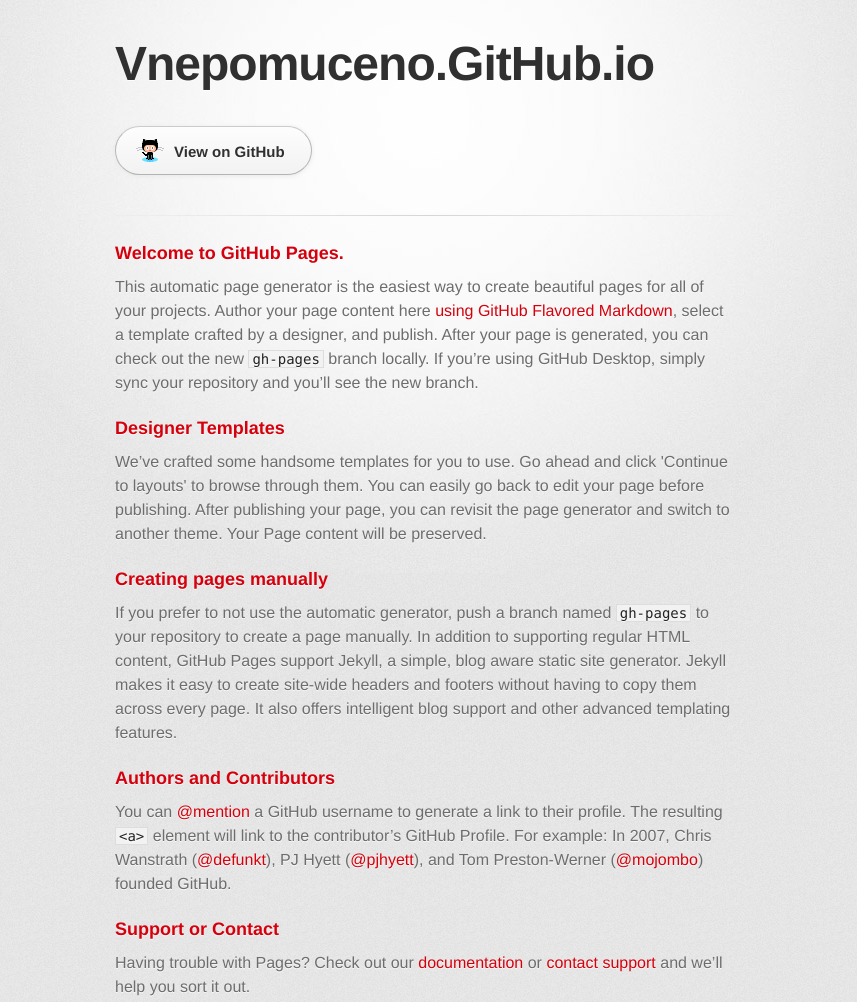
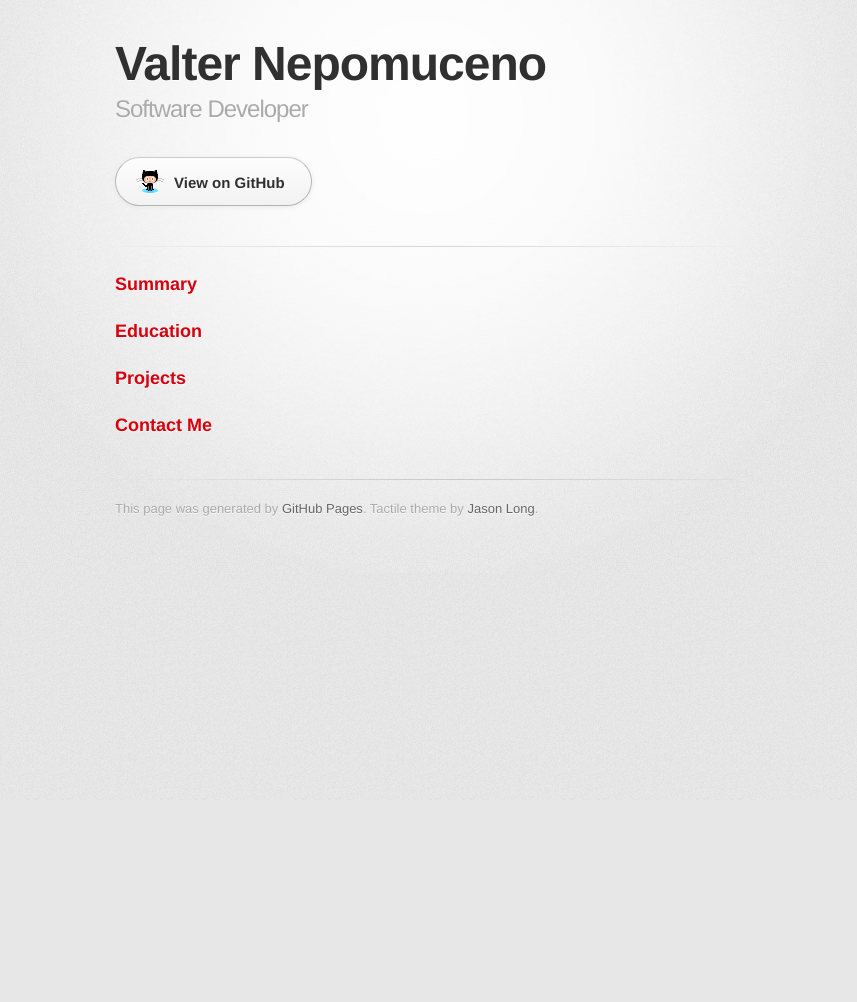
Before and after one commit to Vnepomuceno/vnepomuceno.github.io, a plain HTML site: page index.html in a window 1280 px wide. Shown: the top 1002 px of the page, without its empty margins (215-1072 px from the left). After the commit the page ends 800 px from the top, so only its background shows below. Drawn offline with Linux system fonts and the light colour scheme; a web font is replaced by a local one.

Commit message:
Skeleton website, let's get to it

```diff
--- a/index.html
+++ b/index.html
@@ -10,7 +10,7 @@
     <!--[if lt IE 9]>
     <script src="//html5shiv.googlecode.com/svn/trunk/html5.js"></script>
     <![endif]-->
-    <title>Vnepomuceno.GitHub.io by Vnepomuceno</title>
+    <title>Valter Nepomuceno on GitHub Pages</title>
   </head>
 
   <body>
@@ -18,8 +18,8 @@
       <div class="inner">
 
         <header>
-          <h1>Vnepomuceno.GitHub.io</h1>
-          <h2></h2>
+          <h1>Valter Nepomuceno</h1>
+          <h2>Software Developer</h2>
         </header>
 
         <section id="downloads" class="clearfix">
@@ -30,29 +30,24 @@
 
         <section id="main_content">
           <h3>
-<a id="welcome-to-github-pages" class="anchor" href="#welcome-to-github-pages" aria-hidden="true"><span class="octicon octicon-link"></span></a>Welcome to GitHub Pages.</h3>
+<a id="welcome-to-github-pages" class="anchor" href="#welcome-to-github-pages" aria-hidden="true"><span class="octicon octicon-link"></span></a>Summary</h3>
 
-<p>This automatic page generator is the easiest way to create beautiful pages for all of your projects. Author your page content here <a href="https://guides.github.com/features/mastering-markdown/">using GitHub Flavored Markdown</a>, select a template crafted by a designer, and publish. After your page is generated, you can check out the new <code>gh-pages</code> branch locally. If you’re using GitHub Desktop, simply sync your repository and you’ll see the new branch.</p>
+<p></p>
 
 <h3>
-<a id="designer-templates" class="anchor" href="#designer-templates" aria-hidden="true"><span class="octicon octicon-link"></span></a>Designer Templates</h3>
+<a id="designer-templates" class="anchor" href="#designer-templates" aria-hidden="true"><span class="octicon octicon-link"></span></a>Education</h3>
 
-<p>We’ve crafted some handsome templates for you to use. Go ahead and click 'Continue to layouts' to browse through them. You can easily go back to edit your page before publishing. After publishing your page, you can revisit the page generator and switch to another theme. Your Page content will be preserved.</p>
+<p></p>
 
 <h3>
-<a id="creating-pages-manually" class="anchor" href="#creating-pages-manually" aria-hidden="true"><span class="octicon octicon-link"></span></a>Creating pages manually</h3>
+<a id="creating-pages-manually" class="anchor" href="#creating-pages-manually" aria-hidden="true"><span class="octicon octicon-link"></span></a>Projects</h3>
 
-<p>If you prefer to not use the automatic generator, push a branch named <code>gh-pages</code> to your repository to create a page manually. In addition to supporting regular HTML content, GitHub Pages support Jekyll, a simple, blog aware static site generator. Jekyll makes it easy to create site-wide headers and footers without having to copy them across every page. It also offers intelligent blog support and other advanced templating features.</p>
+<p></p>
 
 <h3>
-<a id="authors-and-contributors" class="anchor" href="#authors-and-contributors" aria-hidden="true"><span class="octicon octicon-link"></span></a>Authors and Contributors</h3>
+<a id="support-or-contact" class="anchor" href="#support-or-contact" aria-hidden="true"><span class="octicon octicon-link"></span></a>Contact Me</h3>
 
-<p>You can <a href="https://github.com/blog/821" class="user-mention">@mention</a> a GitHub username to generate a link to their profile. The resulting <code>&lt;a&gt;</code> element will link to the contributor’s GitHub Profile. For example: In 2007, Chris Wanstrath (<a href="https://github.com/defunkt" class="user-mention">@defunkt</a>), PJ Hyett (<a href="https://github.com/pjhyett" class="user-mention">@pjhyett</a>), and Tom Preston-Werner (<a href="https://github.com/mojombo" class="user-mention">@mojombo</a>) founded GitHub.</p>
-
-<h3>
-<a id="support-or-contact" class="anchor" href="#support-or-contact" aria-hidden="true"><span class="octicon octicon-link"></span></a>Support or Contact</h3>
-
-<p>Having trouble with Pages? Check out our <a href="https://help.github.com/pages">documentation</a> or <a href="https://github.com/contact">contact support</a> and we’ll help you sort it out.</p>
+<p></p>
         </section>
 
         <footer>
```
Also changed, not shown: README.md.
